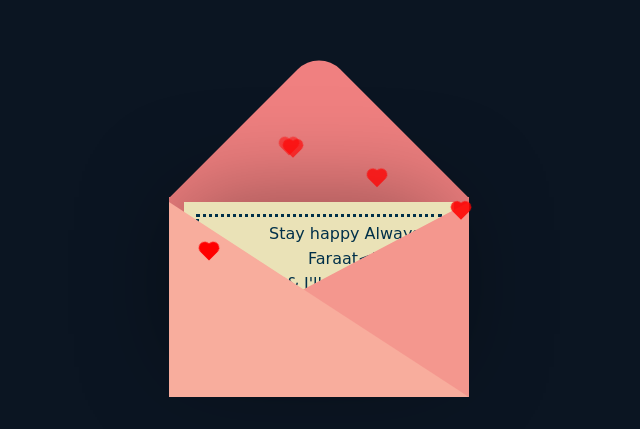
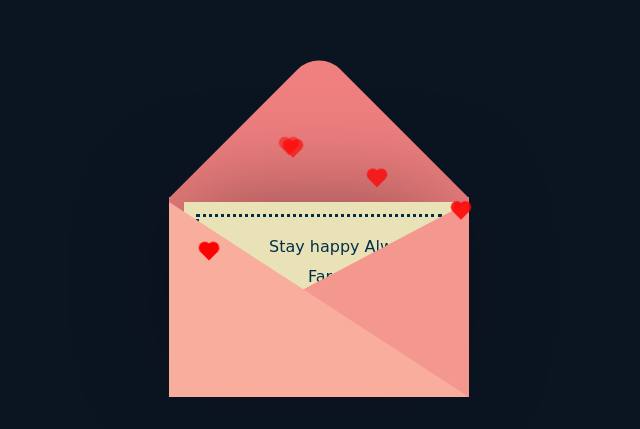
Before and after one commit to arnvkr01/Faraat-3, a plain HTML site: page index.html in a window 1280 px wide. Shown: the part 141-570 px from the top of the page, without its empty margins (321-961 px from the left). Drawn offline with nearby package versions, Linux system fonts and the light colour scheme.

Commit message:
Update stylevalen.css

```diff
--- a/stylevalen.css
+++ b/stylevalen.css
@@ -9,7 +9,7 @@ body{
 .hart{
     position: relative;
     top: 0;
-     /* left: 12.5%;  */
+    left: 37.5%;
     width: 100px;
     height: 100px;
     background-color: #f20044;
@@ -122,9 +122,9 @@ body{
     position:absolute;
     font-family: 'Brush Script MT',cursive;
     text-align: center;
-    line-height: 25px;
-    text-size-adjust: 50px;
-    top: 19px;
+    line-height: 30px;
+    text-size-adjust: 100px;
+    top: 30px;
     left: 85px;
     color: #003049;
 
```
